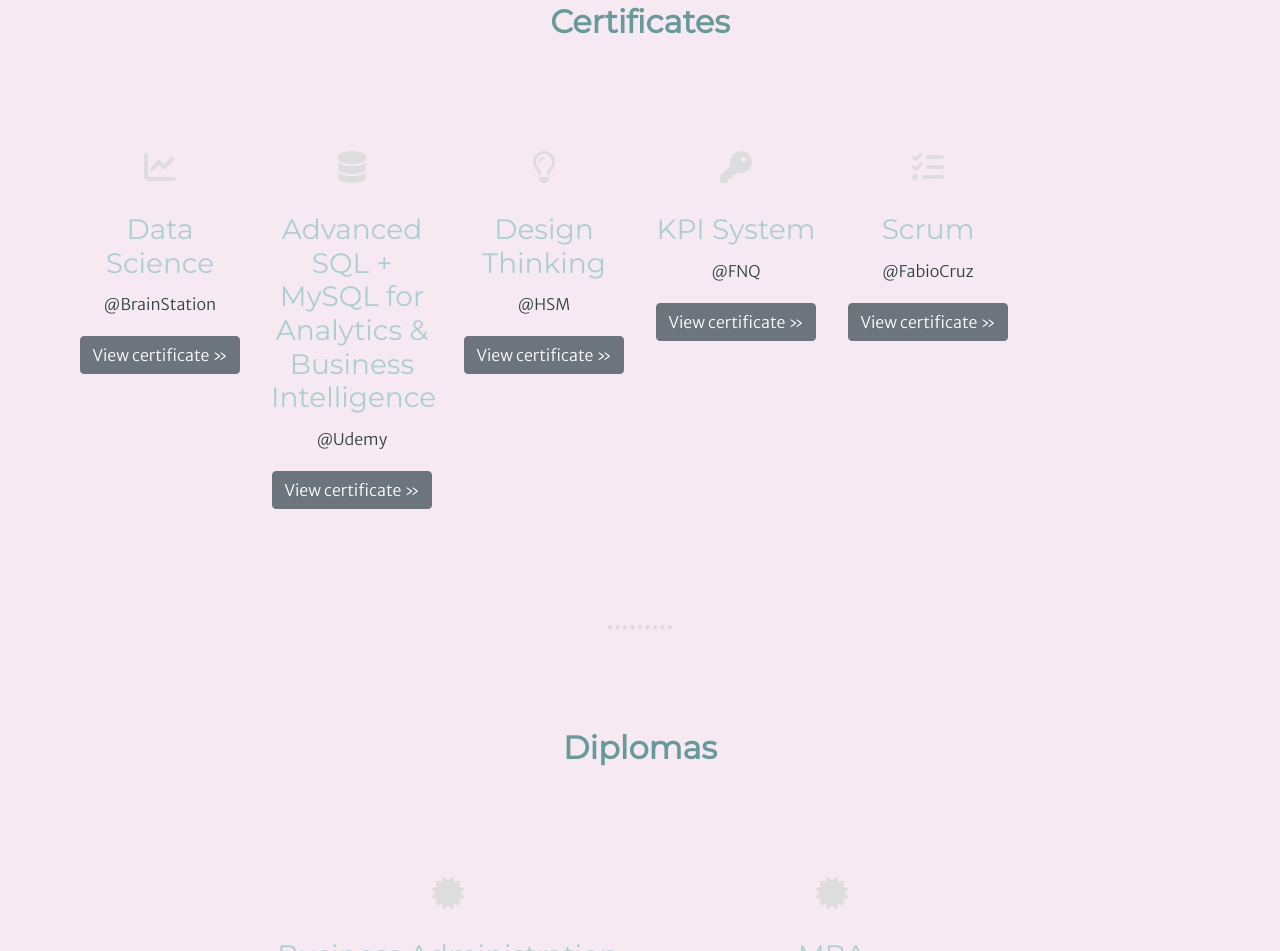
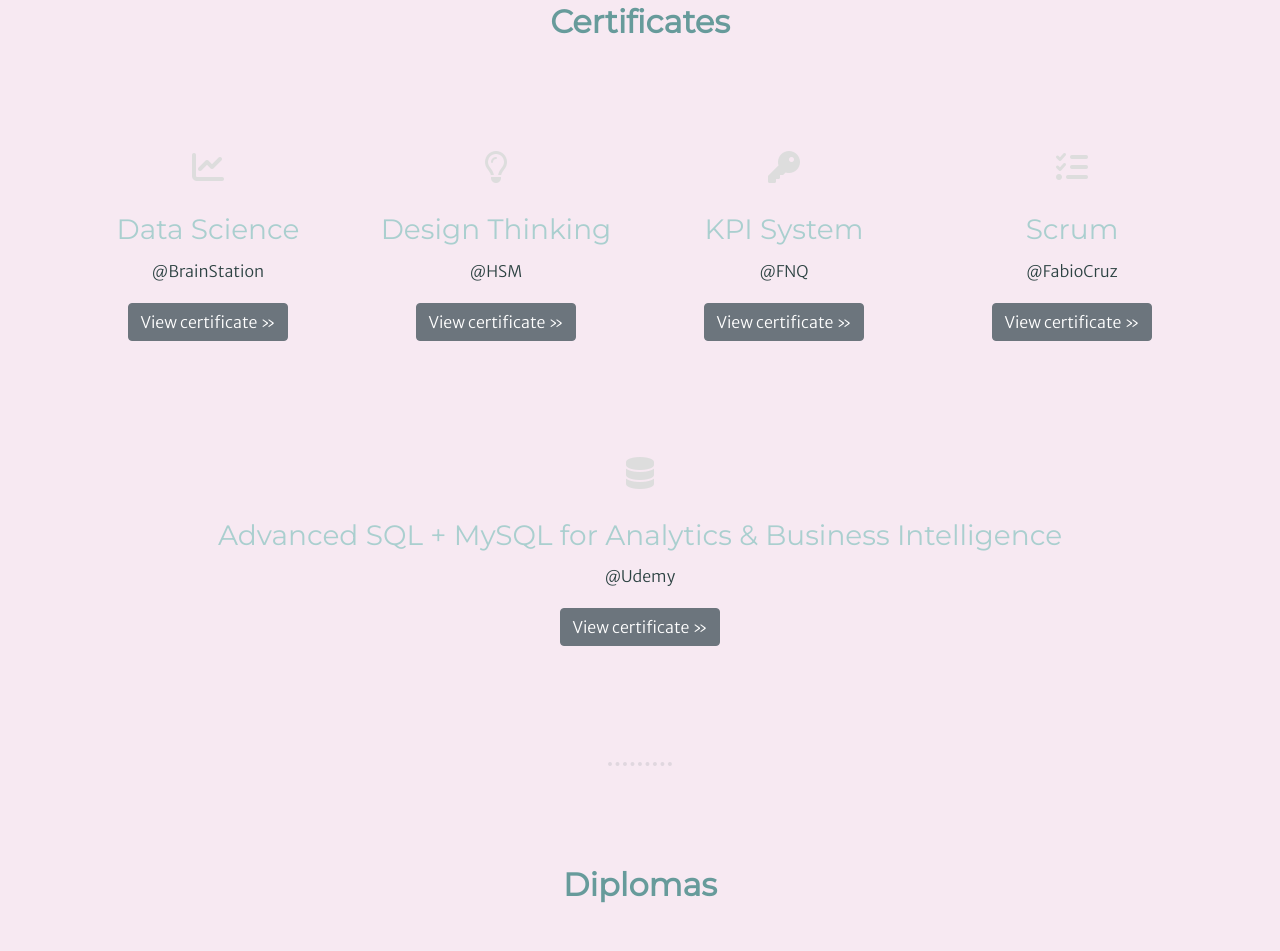
Before and after one commit to febenedet/CV_Please-check-this-description-to-see-my-GitHub-files, a plain HTML site: page index.html in a window 1280 px wide. Shown: the part 2581-3532 px from the top of the page. Drawn offline with nearby package versions, Linux system fonts and the light colour scheme.

Commit message:
Update index.html

```diff
--- a/index.html
+++ b/index.html
@@ -82,7 +82,7 @@
 
         <div class="row certificates">
 
-          <div class="col-lg-2">
+          <div class="col-lg-3">
             <i class="fas fa-chart-line fa-2x icon-homepage"></i>
             <h3>Data Science</h3>
             <a href="https://www.brainstation.io/" target="blank"><p class='feature-text'>@BrainStation</p>
@@ -90,28 +90,22 @@
             <p><a class="btn btn-secondary" href="Certificados e Diplomas\data science certificate.pdf" target="blank" role="button">View certificate »</a></p>
           </div>
 
-          <div class="col-lg-2">
-            <i class="fas fa-database fa-2x icon-homepage "></i>
-            <h3>Advanced SQL + MySQL for Analytics & Business Intelligence</h3>
-            <a href="http://udemy.com" target="blank"><p class='feature-text'>@Udemy</p></a>
-            <p><a class="btn btn-secondary" href="Certificados e Diplomas\Advanced SQL.pdf" target="blank" role="button">View certificate »</a></p>
-          </div>
 
-          <div class="col-lg-2">
+          <div class="col-lg-3">
             <i class="far fa-lightbulb fa-2x icon-homepage"></i>
             <h3>Design Thinking</h3>
             <a href="https://www.hsm.com.br/" target="blank"><p class='feature-text'>@HSM</p></a>
             <p><a class="btn btn-secondary" href="Certificados e Diplomas\certificado design thinking.pdf" target="blank" role="button">View certificate »</a></p>
           </div>
 
-          <div class="col-lg-2">
+          <div class="col-lg-3">
             <i class="fas fa-key fa-2x icon-homepage "></i>
             <h3>KPI System</h3>
             <a href="https://www2.fnq.org.br/" target="blank"><p class='feature-text'>@FNQ</p></a>
             <p><a class="btn btn-secondary" href="Certificados e Diplomas\Certificado Sistemas de Indicadores.pdf" target="blank" role="button">View certificate »</a></p>
           </div>
 
-          <div class="col-lg-2">
+          <div class="col-lg-3">
             <i class="fas fa-tasks fa-2x icon-homepage "></i>
             <h3>Scrum</h3>
             <a href="http://fabiocruz.com.br/" target="blank"><p class='feature-text'>@FabioCruz</p></a>
@@ -121,6 +115,16 @@
 
 
         </div>
+<div class="row certificates">
+        <div class="col-lg">
+          <i class="fas fa-database fa-2x icon-homepage "></i>
+          <h3>Advanced SQL + MySQL for Analytics & Business Intelligence</h3>
+          <a href="http://udemy.com" target="blank"><p class='feature-text'>@Udemy</p></a>
+          <p><a class="btn btn-secondary" href="Certificados e Diplomas\Advanced SQL.pdf" target="blank" role="button">View certificate »</a></p>
+        </div>
+
+      </div>
+
       </section>
 
       <hr>
```
